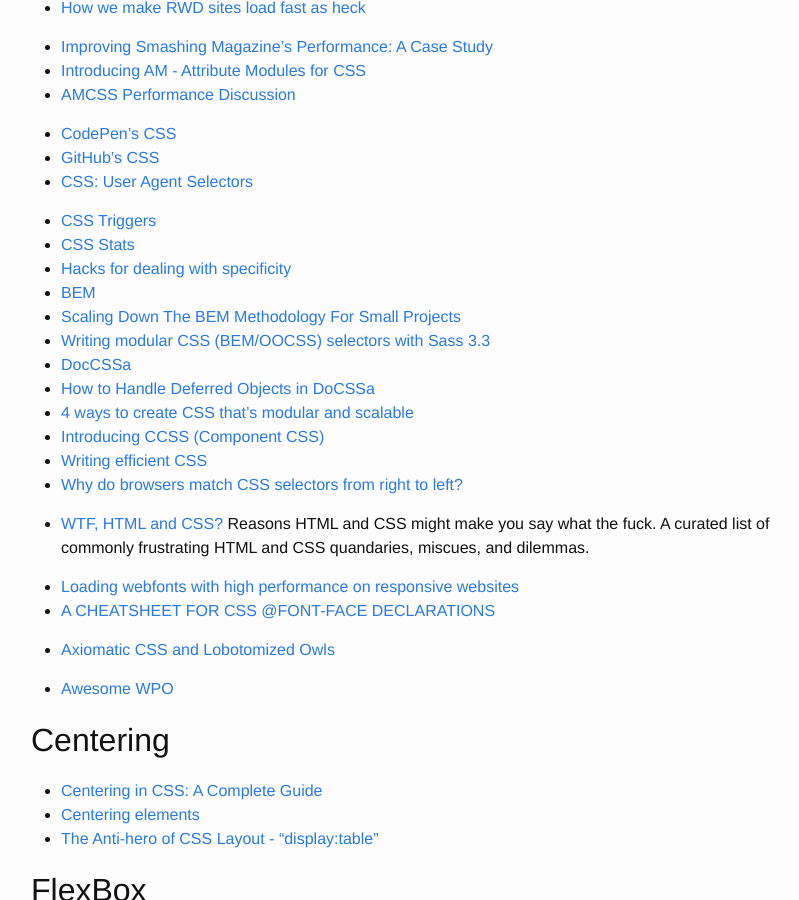
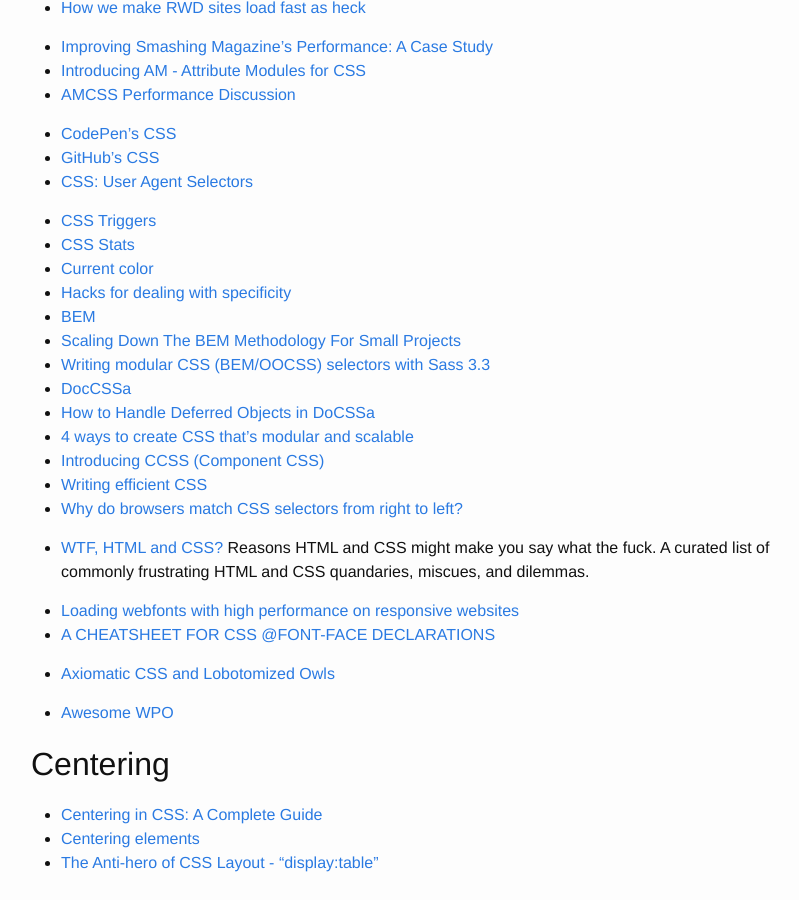
Before and after one commit to brownerd/brownerd.github.io, a Jekyll site: the page built from _posts/2014-10-06-reading-list-2014.md, in a window 1280 px wide and 900 px high, scrolled down 1388 px. Shown: the whole window, without its empty margins (239-1038 px from the left). Built offline with Jekyll 4.4.1, drawn with Linux system fonts in a browser that asks for light colours; emoji names are drawn with the system emoji font.

Commit message:
using current color

```diff
--- a/_posts/2014-10-06-reading-list-2014.md
+++ b/_posts/2014-10-06-reading-list-2014.md
@@ -68,6 +68,7 @@ title: Reading List 2014
 
 - [CSS Triggers](http://csstriggers.com/)
 - [CSS Stats](http://cssstats.com/#/)
+- [Current color](http://osvaldas.info/keeping-css-short-with-currentcolor)
 - [Hacks for dealing with specificity](http://csswizardry.com/2014/07/hacks-for-dealing-with-specificity/)
 - [BEM](http://bem.info/method/definitions/)
 - [Scaling Down The BEM Methodology For Small Projects](http://www.smashingmagazine.com/2014/07/17/bem-methodology-for-small-projects/)
```
